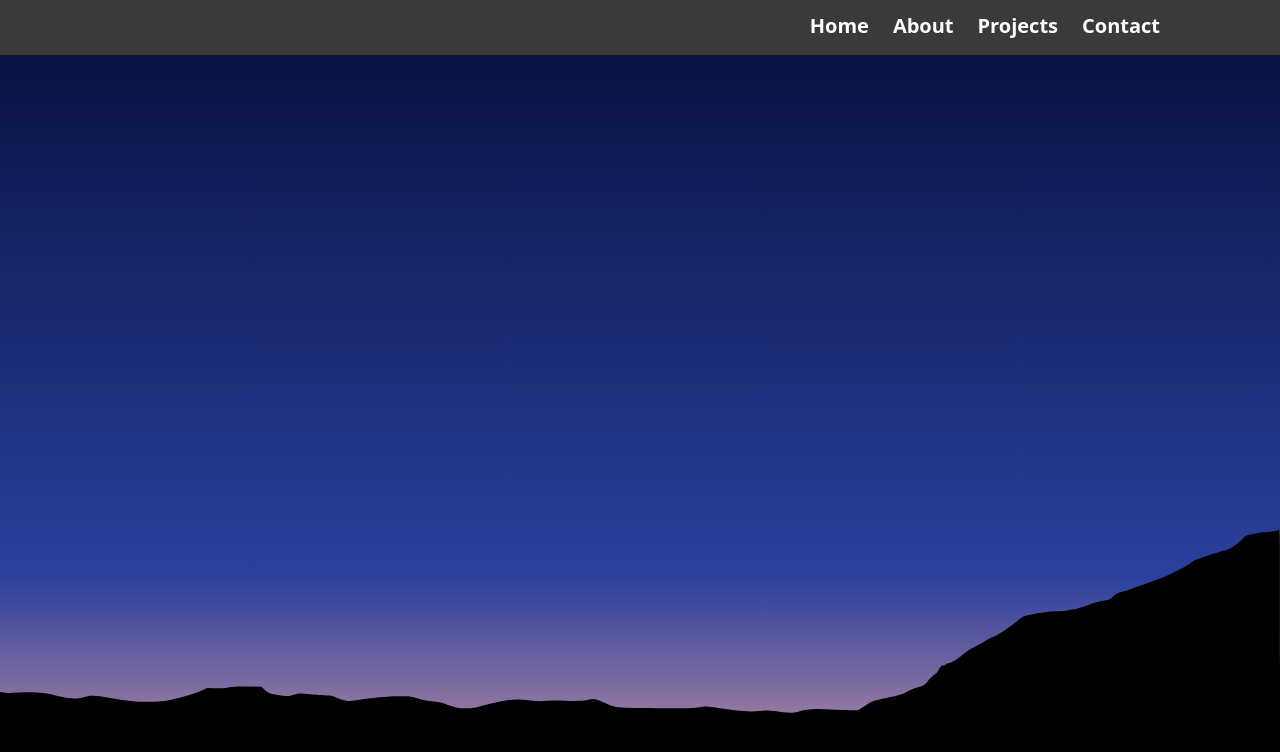
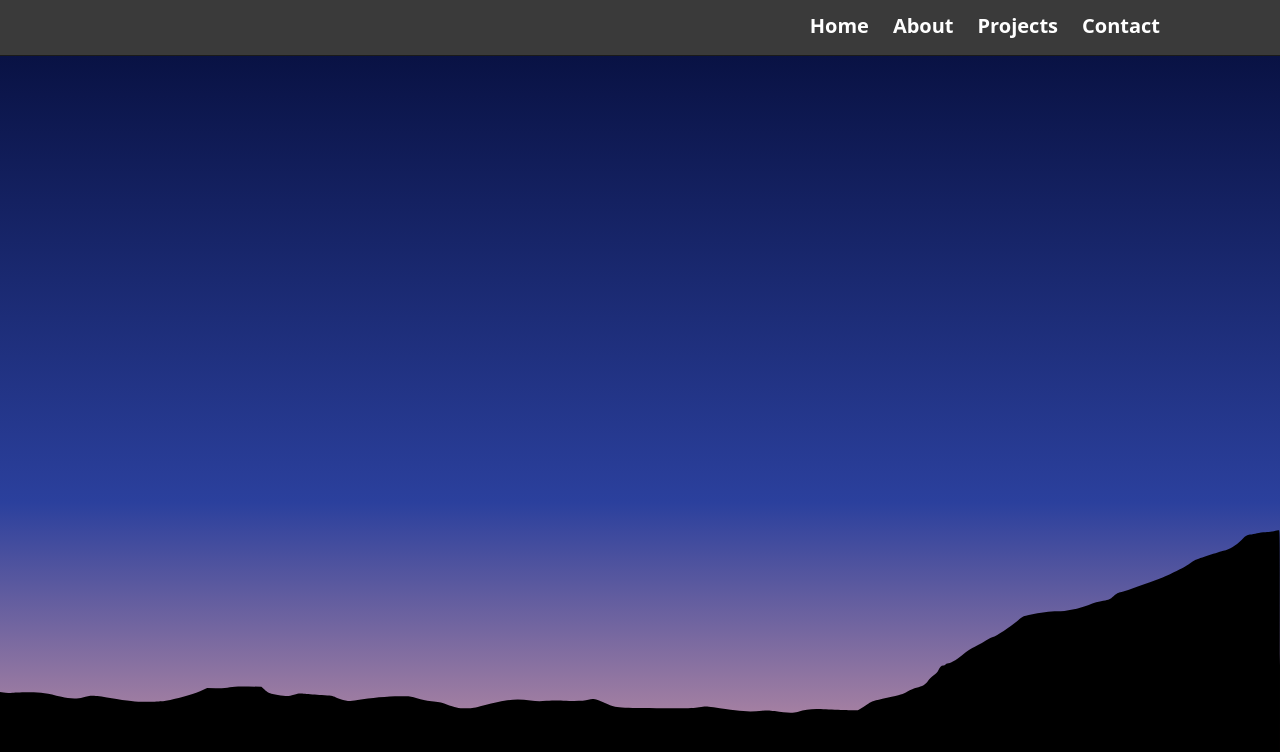
Before and after one commit to Zydico/portfolio, a Next.js app: page / in a window 1280 px wide. Shown: the top 752 px of the page. Built offline with nearby package versions, Linux system fonts and the light colour scheme.

Commit message:
Adjusted gradient

```diff
--- a/components/Hero/Hero.css
+++ b/components/Hero/Hero.css
@@ -1,4 +1,4 @@
 section {
     height: calc(100vh - (var(--spacing) * 14));
-    background-image: linear-gradient(#091244, #2B409D 70%, #d69aa4);
+    background-image: linear-gradient(#091244, #2B409D 60%, #d69aa4);
 }
```
